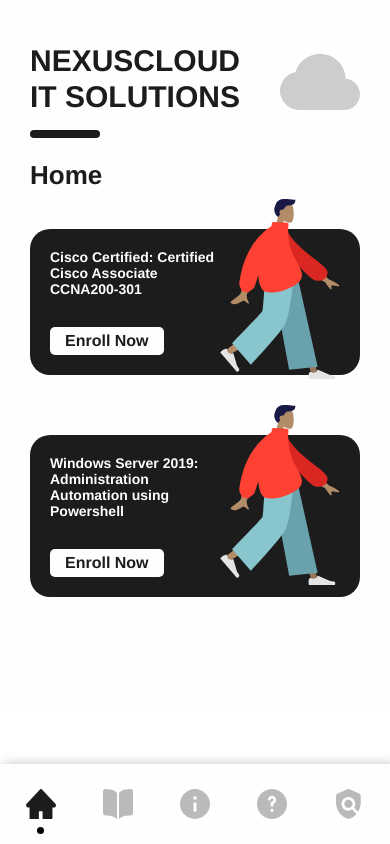
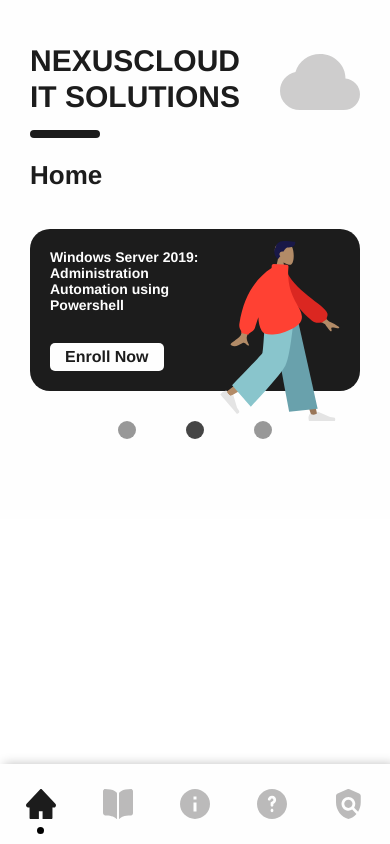
Before and after one commit to NexusInterns/NexusWebsite2.0, a React (Vite) app: page / in a window 390 px wide. Built offline with nearby package versions, Linux system fonts and the light colour scheme.

Commit message:
CoursePreview State Change
CoursePreview now automatically changes

```diff
--- a/src/App.css
+++ b/src/App.css
@@ -18,6 +18,34 @@
     justify-content: space-evenly;
     align-items: flex-start;
     align-content: flex-start;
+    z-index: 0;
+    overflow-x: hidden;
+}
+
+header
+{
+    z-index: 100;
+}
+
+main
+{
+    z-index: 1;
+}
+
+.main-title
+{
+    z-index: 99;
+}
+
+.main-content
+{
+    width: 100%;
+    z-index: 2;
+
+    display: flex;
+    flex-flow: row wrap;
+    justify-content: center;
+    align-items: flex-start;
 }
 
 
--- a/src/App.tsx
+++ b/src/App.tsx
@@ -3,9 +3,22 @@
 import { BrowserRouter as Router, Route, Routes as Switch } from 'react-router-dom';
 import NavBar from "./layouts/NavBar/NavBar.tsx";
 import * as Pages from './pages/index.tsx';
+import { useEffect } from 'react';
+
+var isPortrait: boolean | null = null;
 
 function App()
 {
+  const handleResize = (event: any) => {
+    if (isPortrait === window.innerHeight > window.innerWidth) return;
+    isPortrait = window.innerHeight > window.innerWidth;
+    location.reload();
+  };
+  useEffect(() => {
+    window.screen.orientation.addEventListener('change', handleResize);
+    return () => window.screen.orientation.removeEventListener('change', handleResize);
+  }, []);
+
   return (
     <>
       <Router>
--- a/src/assets/index.ts
+++ b/src/assets/index.ts
@@ -26,6 +26,7 @@
 const coursesList = [
     new Course("Cisco Certified:", "Certified Cisco Associate", "CCNA200-301", "CCNA200-301", "Cisco certification is the edge you need to jump-start your IT career", "FREE for Out-of-School Youth", 5),
     new Course("Windows Server 2019:", "Administration Automation", "using Powershell", "WS2019", "Cisco certification is the edge you need to jump-start your IT career", "FREE for Out-of-School Youth", 5),
+    new Course("Windows Server 2019:", "Administration Automation", "using Powershell", "dawdwada", "Cisco certification is the edge you need to jump-start your IT career", "FREE for Out-of-School Youth", 5),
 ];
 
 export {coursesList}
--- a/src/components/CoursePreview/CoursePreview.tsx
+++ b/src/components/CoursePreview/CoursePreview.tsx
@@ -1,23 +1,58 @@
 // 'use client';
 import { Link } from "react-router-dom";
+import { useEffect, useState } from 'react';
+import { coursesList } from '../../assets/index.ts';
 import "./course-preview.css";
 
-interface Props {
-    title: string;
-    courseID: string;
+const timeToChange = 40;
+var timePercent: number = 0;
+
+const CoursePreview = () => {
+    const SetTimeBar = () => {
+        timePercent =((timeToChange - timeLeft) / timeToChange) * 0.4;
+      const line_opacity = `calc(0.6 + ${timePercent})`;
+      document.getElementById(`course-preview-button-${shownCourse}`).style.opacity = line_opacity;
     }
 
-const CoursePreview = ({title, courseID} : Props) => {
+    const [shownCourse, setShownCourse] = useState(0);
+    const [timeLeft, setTimeLeft] = useState(timeToChange);
+    var course = coursesList[shownCourse];
+
+    const changeCourse = (num: number) => {
+        document.getElementById(`course-preview-button-${shownCourse}`).style.opacity = "0.4";
+         setTimeLeft(timeToChange);
+         setShownCourse(num);
+    };
+
+    useEffect(() => {
+      SetTimeBar();
+      if(timeLeft===-1)
+      {
+        changeCourse((shownCourse + 1) % (coursesList.length));
+         return;
+      }
+
+      const intervalId = setInterval(() => setTimeLeft(timeLeft - 1), 100);
+
+      return () => clearInterval(intervalId);
+    }, [timeLeft]);
+
     return (
+        <section className="course-preview">
             <Link
-          key={courseID}
-          id={`course-preview-${courseID}`}
+            key={course.courseID}
+            id={`course-preview-${course.courseID}`}
             className="course-preview-container"
             to={`/`}>
-            <h3 className="course-preview-title">{title}</h3>
-            <div className="course-preview-btn">Enroll Now</div>
+                <h3 className="course-preview-title">{course.title}</h3>
+                <div className="course-preview-enroll">Enroll Now</div>
                 <img className="course-preview-human" src="./src/assets/icons/course-preview-human.svg" alt="" />
             </Link>
+            <div className="course-preview-button-container">
+                {coursesList.map((course, id) => <div key={id} id={`course-preview-button-${id}`} className="course-preview-button" onClick={() => changeCourse(id)}></div>
+                )}
+            </div>
+        </section>
     )
 }
 
--- a/src/components/CoursePreview/course-preview.css
+++ b/src/components/CoursePreview/course-preview.css
@@ -1,8 +1,14 @@
 @import '/src/assets/constants.css';
 
 @media screen and (orientation: portrait) {
+    .course-preview {
+        z-index: inherit;
+        display: flex;
+        width: 100%;
+        flex-flow: column wrap;
+    }
+
     .course-preview-container {
-        width: 100%;
         border-radius: 20px;
         background-color: var(--Black);
 
@@ -24,7 +30,7 @@
         margin: 0 0 30px 0;
     }
 
-    .course-preview-btn {
+    .course-preview-enroll {
         background-color: var(--White);
         width: max-content;
         border-radius: 5px;
@@ -36,8 +42,25 @@
     .course-preview-human {
         display: block;
         position: absolute;
-        right: 20px;
-        top: 0px;
         width: 120px;
+        right: var(--side-margin);
+        transform: translate(-20px,-130px);
+    }
+
+    .course-preview-button-container {
+        display: flex;
+        flex-flow: row wrap;
+        justify-content: center;
+        gap: 50px;
+    }
+
+    .course-preview-button {
+        opacity: 0.4;
+        width: 18px;
+        height: 18px;
+        border-radius: 15px;
+        background-color: black;
+
+        transition: opacity 90ms ease-in;
     }
 }
--- a/src/pages/Courses.tsx
+++ b/src/pages/Courses.tsx
@@ -7,7 +7,7 @@
   return (
     <main>
       <h2 className='main-title'>Courses</h2>
-      {coursesList.map((course) => <CourseCard key={course.courseID} title0={course.title0} title1={course.title1} title2={course.title2} courseID={course.courseID} info={course.info} fee={course.fee} duration={course.duration}/>)}
+      {coursesList.map(course => <CourseCard key={course.courseID} title0={course.title0} title1={course.title1} title2={course.title2} courseID={course.courseID} info={course.info} fee={course.fee} duration={course.duration}/>)}
     </main>
   );
 }
--- a/src/pages/Home.tsx
+++ b/src/pages/Home.tsx
@@ -1,15 +1,14 @@
-import { EffectsContainer, CoursePreview } from '../components/index';
-import { coursesList } from '../assets/index.ts';
+import { CoursePreview } from '../components/index';
 
 const Home = () =>
 {
   return (
     <main>
       <h2 className='main-title'>Home</h2>
-      {coursesList.map((course) =>
-      <EffectsContainer effects='fromLeft' key={course.courseID}>
-        <CoursePreview title={course.title} courseID={course.courseID}></CoursePreview>
-      </EffectsContainer>)}
+      <div className='main-content'>
+        <CoursePreview/>
+
+      </div>
     </main>
   );
 }
```
Lines whose indentation alone changed are shown as unchanged.
